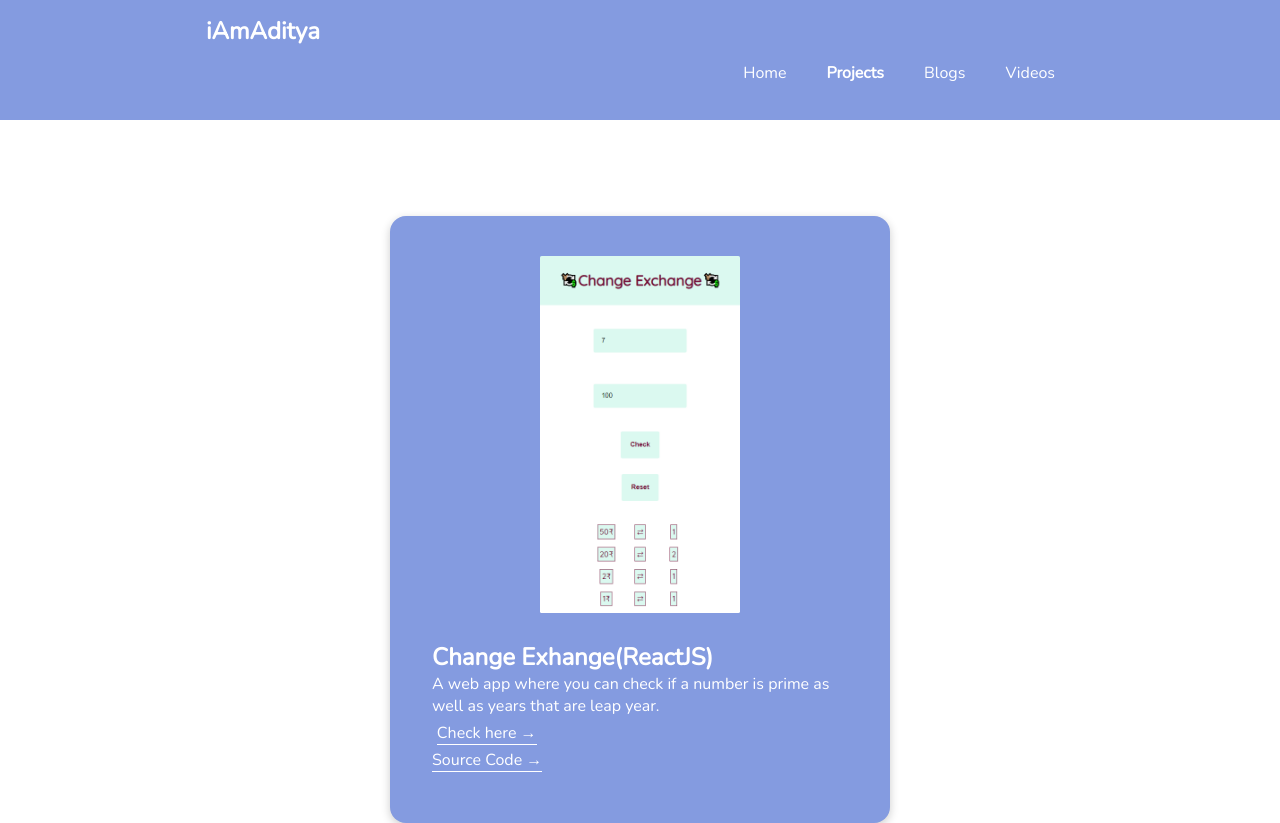
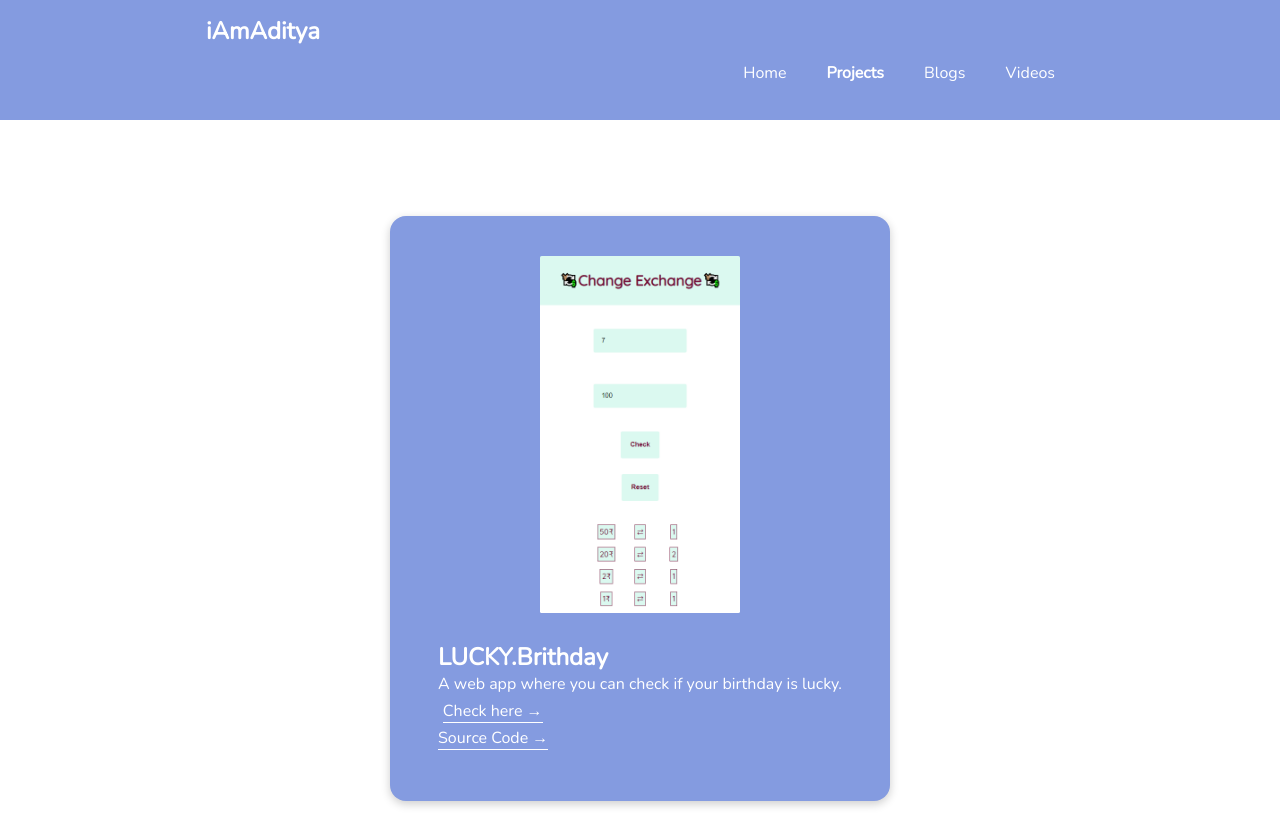
Before and after one commit to tiwariaditya15/neocamper, a plain HTML site: page projects.html in a window 1280 px wide. Shown: the top 823 px of the page. Drawn offline with nearby package versions, Linux system fonts and the light colour scheme.

Commit message:
Feat: new project

```diff
--- a/projects.html
+++ b/projects.html
@@ -28,6 +28,20 @@
 
     <div class="projects">
         <div class="container flex">
+
+            <div class="box-13">
+                <div class="card flex">
+                    <div class="card-image">
+                        <img src="./images/cashapp-react.PNG" alt="js">
+                    </div>
+                    <div class="card-heading">
+                        <p class="header">LUCKY.Brithday</p>
+                        <p class="text">A web app where you can check if your birthday is lucky.</p>
+                        <div class="project-link"><a href="https://lucky-birthday-vanillajs.netlify.app/" class="link">Check here &rarr;</a></div>
+                        <div class="source-link"><a href="https://github.com/tiwariaditya15/luckyBirthdayVanillaJs" class="link">Source Code &rarr;</a></div>
+                    </div>
+                </div>
+            </div>
 
             <div class="box-12">
                 <div class="card flex">
```
Also changed, not shown: images/lucky.PNG (added).
